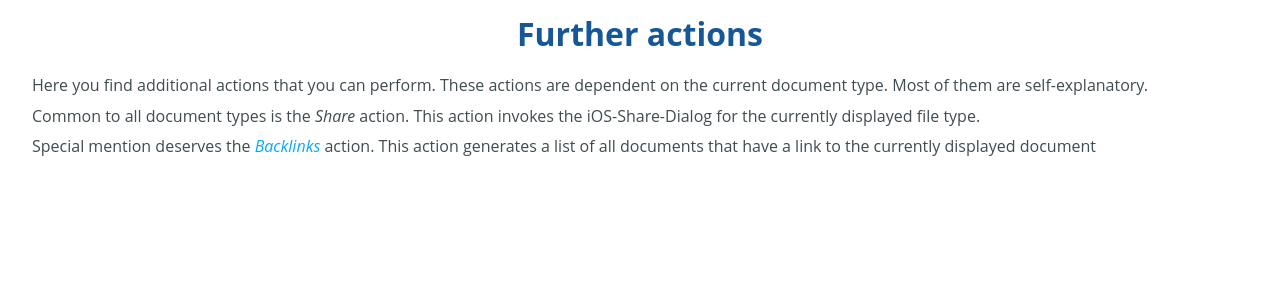
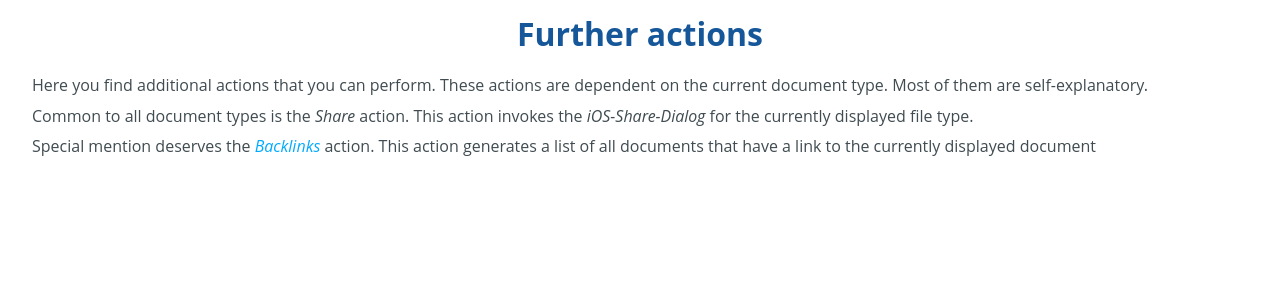
Before and after one commit to cs-LA/home, a Jekyll site: the page built from KTrunk/Manual/FurtherActions.md, in a window 1280 px wide. Shown: the part 262-562 px from the top of the page. Built offline with Jekyll 4.4.1, drawn with Linux system fonts in a browser that asks for light colours; our own code applies the rules of GitHub Pages for plain Markdown files.

Commit message:
Update FurtherActions.md

```diff
--- a/KTrunk/Manual/FurtherActions.md
+++ b/KTrunk/Manual/FurtherActions.md
@@ -19,8 +19,8 @@
   <span class="de">Hier findet man weitere Aktionen, die man ausführen kann. Die möglichen Aktionen sind abhängig von dem angezeigten Dokumententyp. Die meisten sind selbserklärend.</span>
 </p>
 <p>
-  <span class="en">Common to all document types is the <i>Share</i> action. This action invokes the iOS-Share-Dialog for the currently displayed file type.</span>
-  <span class="de">Allen Dokumenttypen gemeinsam ist die Aktion <i>Teilen</i>. Diese Aktion ruft den iOS-Teilen-Dialog für den aktuell angezeigten Datei-Typen auf.</span>
+  <span class="en">Common to all document types is the <i>Share</i> action. This action invokes the <i>iOS-Share-Dialog</i> for the currently displayed file type.</span>
+  <span class="de">Allen Dokumenttypen gemeinsam ist die Aktion <i>Teilen</i>. Diese Aktion ruft den <i>iOS-Teilen-Dialog</i> für den aktuell angezeigten Datei-Typen auf.</span>
 </p>
 <p>
   <span class="en">Special mention deserves the <i><a href="https://en.m.wikipedia.org/wiki/Backlink">Backlinks</a></i> action. This action generates a list of all documents that have a link to the currently displayed document</span>
```
